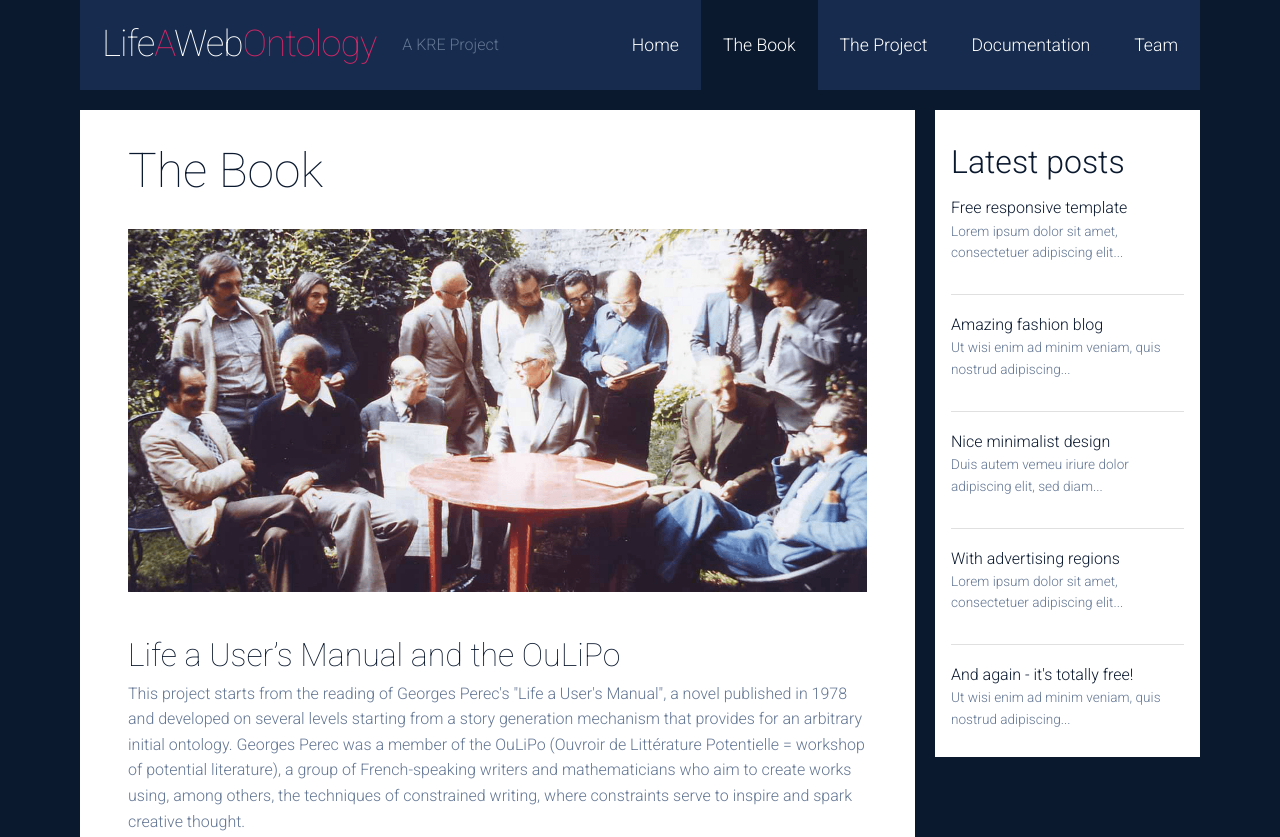
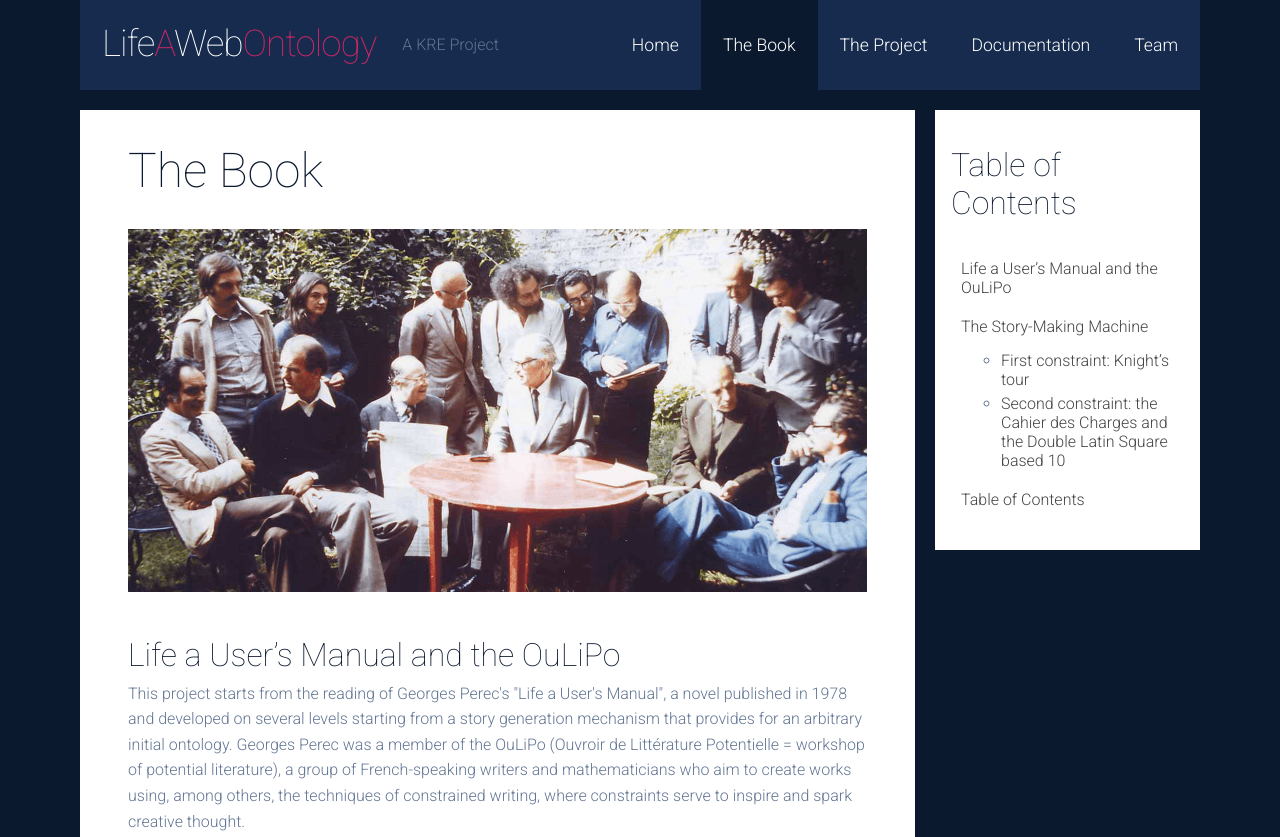
Before and after one commit to diegochillo/lawo, a plain HTML site: page about.html in a window 1280 px wide. Shown: the top 837 px of the page. Drawn offline with Linux system fonts and the light colour scheme.

Commit message:
Small changes

```diff
--- a/about.html
+++ b/about.html
@@ -230,6 +230,7 @@
             <div class="s-12 l-3">
                <aside>
                   <!-- LATEST POSTS -->
+                  <!--
                   <div class="aside-block margin-bottom">
                      <h3>Latest posts</h3>
                      <a class="latest-posts" href="post-1.html">
@@ -263,6 +264,13 @@
                         </p>
                      </a>
                   </div>
+                -->
+
+                <div id="toc" class="aside-block margin-bottom">
+                  <h2>Table of Contents</h2>
+                  <ul data-toc="section#article-section" data-toc-headings="h2,h3,h4" class="toclist"></ul>
+                </div>
+
                   <!-- AD REGION -->
                   <!--
                   <div class="advertising margin-bottom">
@@ -293,5 +301,7 @@
       <!-- Lightbox -->
       <script src="js/lightbox/dist/js/lightbox.js"></script>
 
+      <script type="text/javascript" src="js/jquery.toc/jquery.toc.min.js"></script>
+
    </body>
 </html>
```
Also changed, not shown: project.html (+3 -0 lines).
